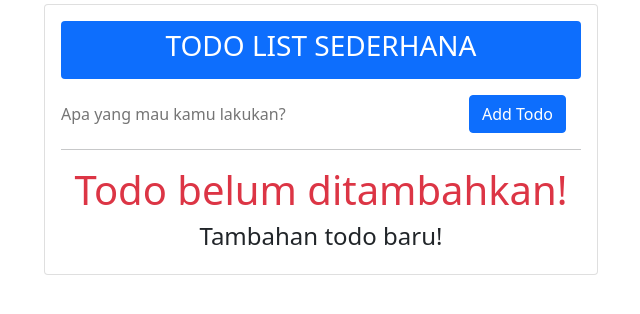
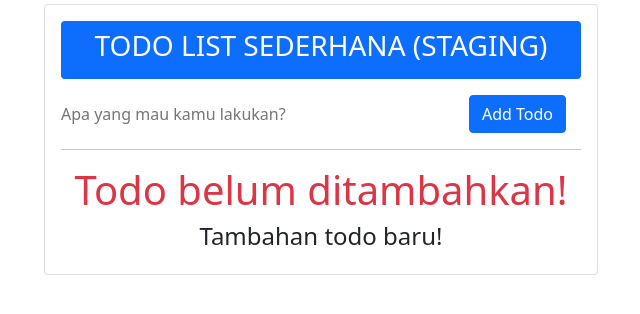
Before and after one commit to abdullahfakhri/todo-list, a React (Create React App) app: page / in a window 1280 px wide. Shown: the top 314 px of the page, without its empty margins (319-959 px from the left). Built offline with nearby package versions, Linux system fonts and the light colour scheme.

Commit message:
update di branch development

```diff
--- a/src/components/Header.js
+++ b/src/components/Header.js
@@ -4,7 +4,7 @@ const Header = () => {
   return (
     <div>
       <header className="bg-primary text-white py-2 px-3 text-center text-uppercase rounded mb-3">
-        <h3>Todo List Sederhana</h3>
+        <h3>Todo List Sederhana (staging)</h3>
       </header>
     </div>
   );
```
